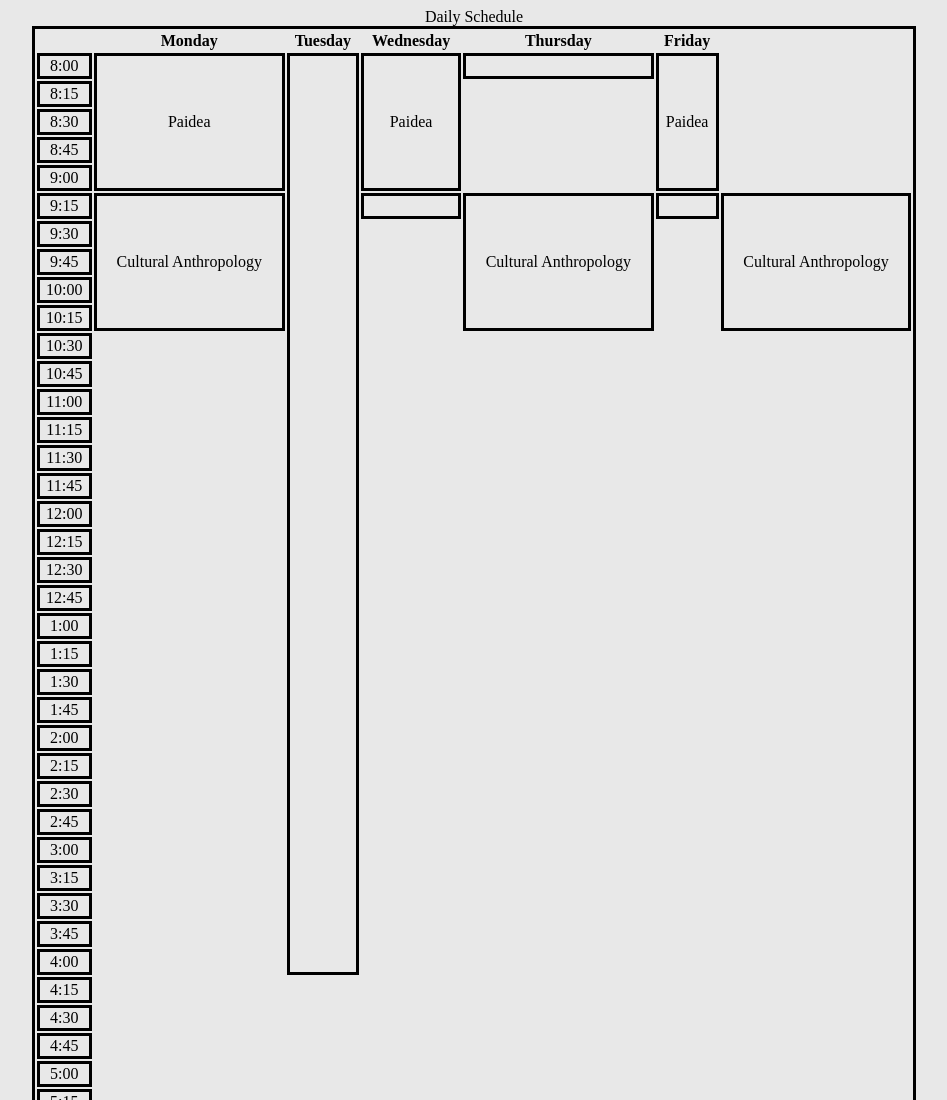
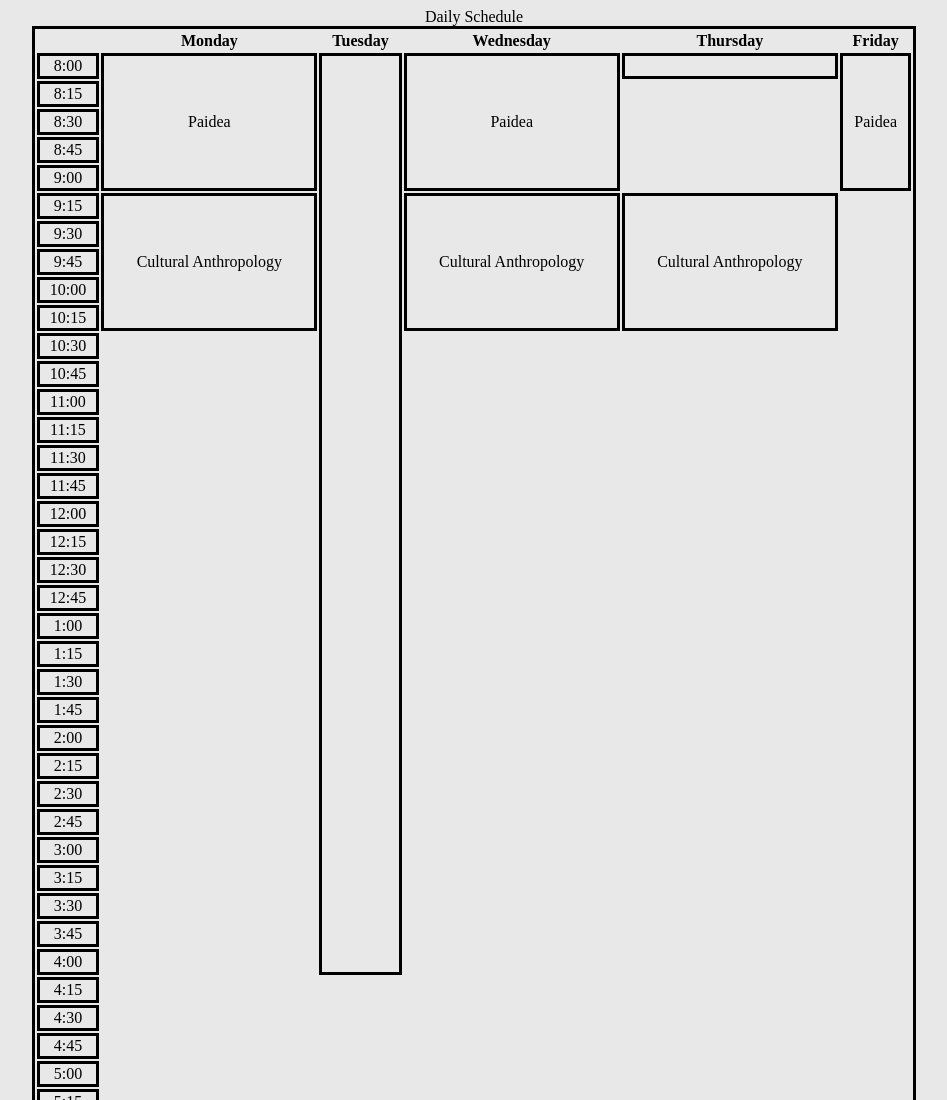
Before and after one commit to millro04/millro04.github.io, a plain HTML site: page schedule.html in a window 1280 px wide. Shown: the top 1100 px of the page, without its empty margins (166-1113 px from the left). Drawn offline with Linux system fonts and the light colour scheme.

Commit message:
Update schedule.html

```diff
--- a/schedule.html
+++ b/schedule.html
@@ -54,9 +54,7 @@
   <tr>
     <td>9:15</td>
     <td rowspan=5>Cultural Anthropology</td>
-    <td></td>
     <td rowspan=5>Cultural Anthropology</td>
-    <td></td>
     <td rowspan=5>Cultural Anthropology</td>
   </tr>
 
```
